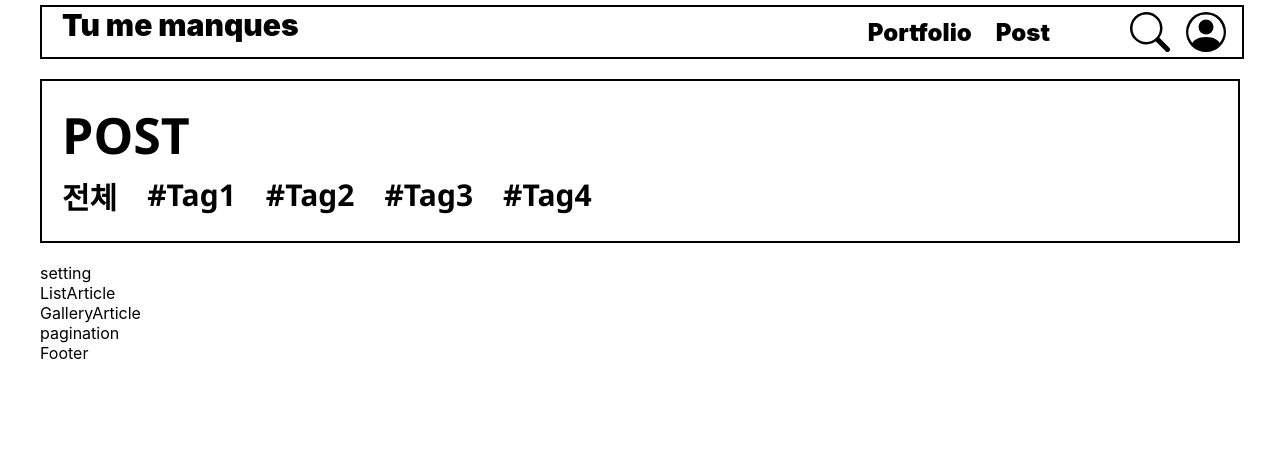
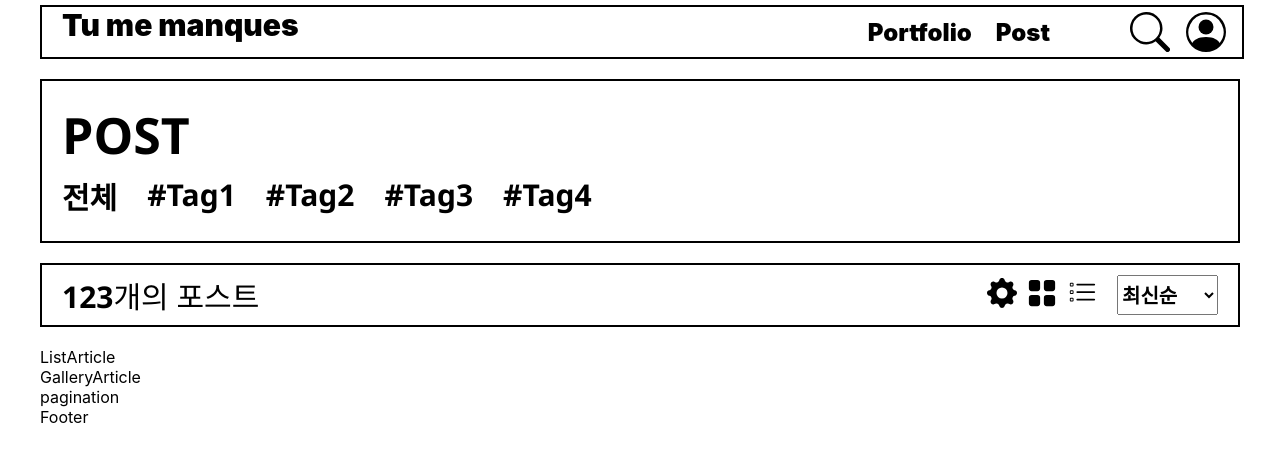
Before and after one commit to NPclown/homepage, a React (Create React App) app: page / in a window 1280 px wide. Shown: the top 462 px of the page. Built offline with nearby package versions, Linux system fonts and the light colour scheme.

Commit message:
setting 컴포넌트

```diff
--- a/src/Components/Setting/index.css
+++ b/src/Components/Setting/index.css
@@ -0,0 +1,50 @@
+.setting {
+    display: flex;
+    border: 2px solid black;
+    height: 60px;
+    margin-bottom: 20px;
+    text-align: center;
+    vertical-align: middle;
+}
+
+.result {
+    margin-top: auto;
+    margin-bottom: auto;
+    margin-left: 20px;
+    font-size: 30px;
+    font-family: 'Segoe UI', Tahoma, Geneva, Verdana, sans-serif;
+}
+
+.result-count {
+    font-weight: 900;
+}
+
+.options {
+    margin-top: auto;
+    margin-bottom: auto;
+    margin-left: auto;
+    margin-right: 20px;
+}
+
+.setting-icon {
+    margin-left: 10px;
+}
+
+.setting-icon:hover {
+    cursor: pointer;
+}
+
+.sort {
+    margin-top: auto;
+    margin-bottom: auto;
+    margin-right: 20px;
+    font-size: 20px;
+    font-family: 'Segoe UI', Tahoma, Geneva, Verdana, sans-serif;
+    font-weight: 900;
+    height: 40px;
+}
+
+.sort option {
+    font-family: 'Segoe UI', Tahoma, Geneva, Verdana, sans-serif;
+    font-weight: 900;
+}
--- a/src/Components/Setting/index.tsx
+++ b/src/Components/Setting/index.tsx
@@ -1,10 +1,23 @@
 import React from "react";
+import { BsGearFill, BsGridFill, BsListTask } from 'react-icons/bs';
 import "./index.css";
 
 const Settting = () => {
+  const count = 123;
     return (
-      <div className="">
-          setting
+      <div className="setting">
+          <div className="result">
+            <span className="result-count">{count}</span>개의 포스트
+          </div>
+          <div className="options">
+            <BsGearFill className="setting-icon" size="30"></BsGearFill>
+            <BsGridFill className="setting-icon" size="30"></BsGridFill>
+            <BsListTask className="setting-icon" size="30"></BsListTask>
+          </div>
+          <select className="sort">
+            <option>최신순</option>
+            <option>오래된 순</option>
+          </select>
       </div>
     );
   }
```
